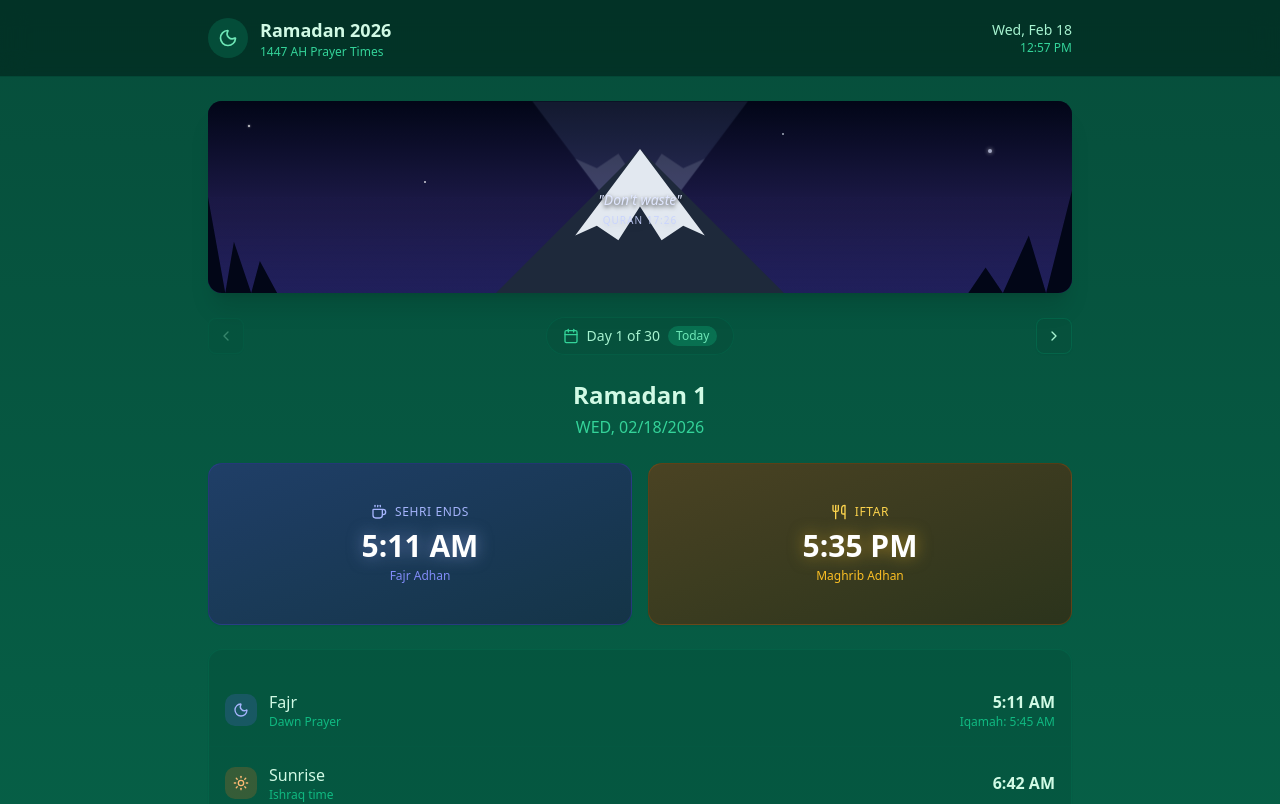
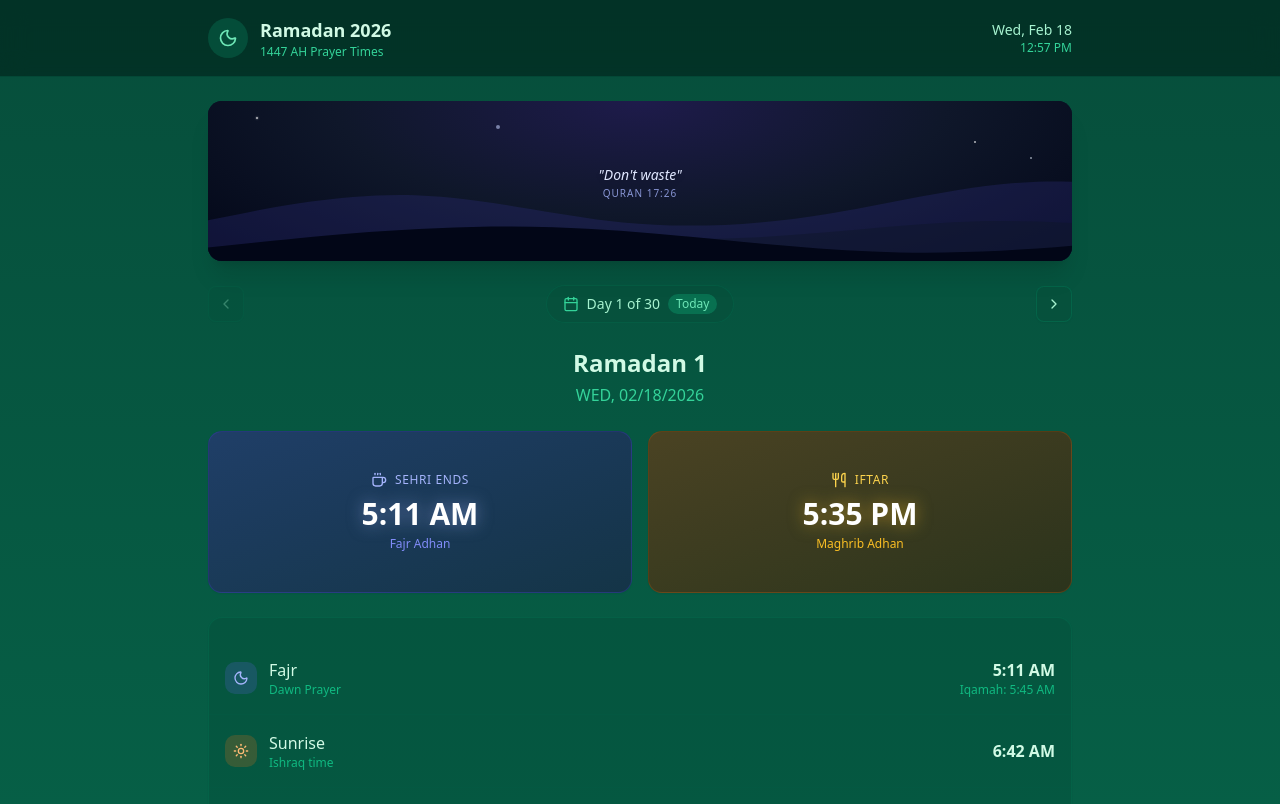
Before and after one commit to sadiulchyon/ramadan_schedules_cimic, a React (Vite) app: page / in a window 1280 px wide. Shown: the top 804 px of the page. Built offline with nearby package versions, Linux system fonts and the light colour scheme.

Commit message:
Refactor Quran Ayat Rotator layout and styles

```diff
--- a/src/App.tsx
+++ b/src/App.tsx
@@ -164,58 +164,45 @@ function App() {
 
       <main className="max-w-4xl mx-auto px-4 py-6 space-y-6">
 
-    {/* Quran Ayat Rotator — Mount Hood & Trillium Lake Night Edition */}
-        <Card className="relative overflow-hidden border-0 shadow-xl bg-[#0f172a] h-48 group rounded-xl">
-            {/* 1. Night Sky Gradient */}
-            <div className="absolute inset-0 bg-[linear-gradient(to_bottom,#020617_0%,#1e1b4b_60%,#312e81_100%)]" />
+        {/* Quran Ayat Rotator — Compact Mountain Range Edition */}
+        {/* CHANGED: h-40 (160px) fixed height */}
+        <Card className="relative overflow-hidden border-0 shadow-xl bg-[#0b1026] h-40 group">
+            {/* Sky Gradient */}
+            <div className="absolute inset-0 bg-[radial-gradient(ellipse_at_top,_var(--tw-gradient-stops))] from-indigo-950 via-slate-900 to-[#020617]" />
 
-            {/* 2. Stars */}
-            <div className="absolute inset-0 opacity-80">
-                <div className="absolute top-6 left-10 w-0.5 h-0.5 bg-white rounded-full shadow-[0_0_2px_white]" />
-                <div className="absolute top-12 right-20 w-1 h-1 bg-indigo-100 rounded-full opacity-90 shadow-[0_0_4px_white]" />
-                <div className="absolute top-20 left-1/4 w-0.5 h-0.5 bg-white rounded-full" />
-                <div className="absolute top-8 right-1/3 w-0.5 h-0.5 bg-slate-300 rounded-full" />
+            {/* Stars */}
+            <div className="absolute inset-0 opacity-70">
+                <div className="absolute top-4 left-12 w-0.5 h-0.5 bg-white rounded-full shadow-[0_0_2px_white]" />
+                <div className="absolute top-10 right-24 w-0.5 h-0.5 bg-white rounded-full" />
+                <div className="absolute top-6 left-1/3 w-1 h-1 bg-indigo-200 rounded-full opacity-80" />
+                <div className="absolute top-14 right-10 w-0.5 h-0.5 bg-slate-300 rounded-full" />
             </div>
 
-            {/* 3. Mount Hood & Reflection Layer */}
-            <div className="absolute inset-0 flex items-end justify-center pb-8">
-                <svg className="w-full h-full absolute bottom-0" preserveAspectRatio="none" viewBox="0 0 1200 400">
-                    {/* The Reflection (Inverted, Lower Opacity, Blurred) */}
-                    <g className="opacity-30 mix-blend-screen blur-[1px]" transform="scale(1, -1) translate(0, -400)">
-                         <path fill="#334155" d="M600,100 L450,400 L750,400 Z" /> {/* Mountain Base */}
-                         <path fill="#94a3b8" d="M600,100 L510,280 L540,260 L570,290 L600,220 L630,290 L660,260 L690,280 Z" /> {/* Snow Cap */}
-                    </g>
+            {/* Cascading Mountains Layer - Adjusted heights for shorter container */}
+            <div className="absolute inset-x-0 bottom-0 w-full h-full pointer-events-none">
+                {/* Back Range - Taller relative to container */}
+                <svg className="absolute bottom-0 w-full h-[85%] text-indigo-900/30" viewBox="0 0 1200 320" preserveAspectRatio="none">
+                    <path fill="currentColor" d="M0,224L48,208C96,192,192,160,288,165.3C384,171,480,213,576,229.3C672,245,768,235,864,208C960,181,1056,139,1152,133.3C1248,128,1344,160,1392,176L1440,192L1440,320L1392,320C1344,320,1248,320,1152,320C1056,320,960,320,864,320C768,320,672,320,576,320C480,320,384,320,288,320C192,320,96,320,48,320L0,320Z"></path>
+                </svg>
 
-                    {/* Water Line Overlay */}
-                    <rect x="0" y="200" width="1200" height="200" fill="url(#lakeGradient)" className="opacity-40" />
-                    <defs>
-                        <linearGradient id="lakeGradient" x1="0" x2="0" y1="0" y2="1">
-                            <stop offset="0%" stopColor="#1e1b4b" stopOpacity="0.6"/>
-                            <stop offset="100%" stopColor="#020617" stopOpacity="0.9"/>
-                        </linearGradient>
-                    </defs>
+                {/* Mid Range */}
+                <svg className="absolute bottom-0 w-full h-[65%] text-slate-900/50" viewBox="0 0 1200 320" preserveAspectRatio="none">
+                    <path fill="currentColor" d="M0,288L60,272C120,256,240,224,360,224C480,224,600,256,720,250.7C840,245,960,203,1080,197.3C1200,192,1320,224,1380,240L1440,256L1440,320L1380,320C1320,320,1200,320,1080,320C960,320,840,320,720,320C600,320,480,320,360,320C240,320,120,320,60,320L0,320Z"></path>
+                </svg>
 
-                    {/* The Mountain (Real) */}
-                    <path fill="#1e293b" d="M600,100 L400,400 L800,400 Z" /> {/* Dark Base */}
-                    <path fill="#e2e8f0" d="M600,100 L510,280 L540,260 L570,290 L600,220 L630,290 L660,260 L690,280 Z" /> {/* Snow Peak */}
+                {/* Front Range */}
+                <svg className="absolute bottom-[-1px] w-full h-[45%] text-[#020617]" viewBox="0 0 1200 320" preserveAspectRatio="none">
+                    <path fill="currentColor" d="M0,256L80,229.3C160,203,320,149,480,165.3C640,181,800,267,960,277.3C1120,288,1280,224,1360,192L1440,160L1440,320L1360,320C1280,320,1120,320,960,320C800,320,640,320,480,320C320,320,160,320,80,320L0,320Z"></path>
                 </svg>
             </div>
 
-            {/* 4. Trillium Lake Pine Trees Silhouettes (Foreground) */}
-            <div className="absolute inset-0 pointer-events-none">
-                 <svg className="w-full h-full" preserveAspectRatio="none" viewBox="0 0 1000 300">
-                    <path fill="#020617" d="M0,300 L0,150 L20,300 L30,220 L50,300 L60,250 L80,300 Z" /> {/* Left Bank */}
-                    <path fill="#020617" d="M1000,300 L1000,140 L970,300 L950,210 L920,300 L900,260 L880,300 Z" /> {/* Right Bank */}
-                 </svg>
-            </div>
-
-            {/* 5. Shooting Star */}
+            {/* Shooting Star */}
             <span key={shootingStarKey} className="shooting-star" aria-hidden="true" />
 
-            {/* 6. Content Overlay */}
-            <CardContent className="relative z-20 px-4 flex items-center justify-center h-full">
+            {/* Content Overlay */}
+            <CardContent className="relative z-10 px-4 py-0 flex items-center justify-center h-full">
                 <div
-                    className="flex flex-col items-center justify-center text-center w-full max-w-2xl mx-auto pt-4"
+                    className="flex flex-col items-center justify-center gap-1 text-center select-none touch-pan-y w-full max-w-2xl mx-auto"
                     onTouchStart={(e) => handleSwipeStart(e.touches[0].clientX)}
                     onTouchEnd={(e) => handleSwipeEnd(e.changedTouches[0].clientX)}
                     onTouchCancel={handleSwipeCancel}
@@ -223,17 +210,15 @@ function App() {
                     onMouseUp={(e) => handleSwipeEnd(e.clientX)}
                     onMouseLeave={handleSwipeCancel}
                 >
-                    <div className="min-w-0 animate-in fade-in zoom-in duration-700 space-y-2">
-                        {/* Arabic Text with heavy shadow for readability over snowy peak */}
-                        <p className="text-xl font-arabic text-white text-center leading-relaxed drop-shadow-[0_2px_4px_rgba(0,0,0,0.9)]" dir="rtl">
+                    <div className="min-w-0 animate-in fade-in zoom-in duration-700 space-y-1">
+                        <p className="text-xl font-arabic text-amber-50 text-center leading-relaxed drop-shadow-[0_2px_2px_rgba(0,0,0,0.8)]" dir="rtl">
                             {quranAyats[currentAyatIndex].arabic}
                         </p>
-
-                        <div className="space-y-1">
-                            <p className="text-sm text-indigo-100 italic leading-snug font-light drop-shadow-[0_2px_2px_rgba(0,0,0,0.8)] line-clamp-2">
+                        <div className="space-y-0.5">
+                            <p className="text-sm text-indigo-100 italic leading-snug font-light drop-shadow-md line-clamp-2">
                                 "{quranAyats[currentAyatIndex].english}"
                             </p>
-                            <p className="text-[10px] text-indigo-200/90 uppercase tracking-widest font-medium drop-shadow-md">
+                            <p className="text-[10px] text-indigo-300/80 uppercase tracking-widest font-medium">
                                 {quranAyats[currentAyatIndex].reference}
                             </p>
                         </div>
```
